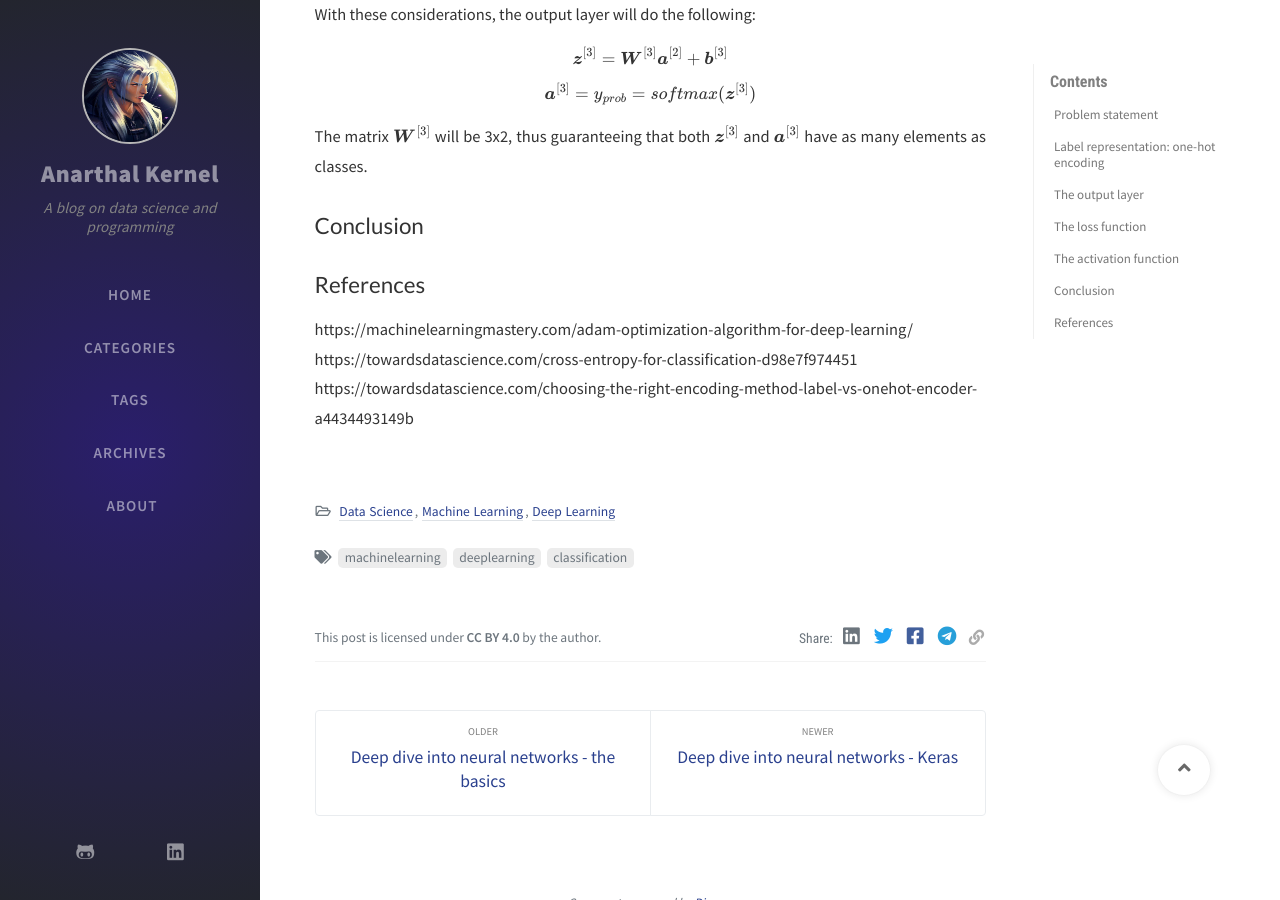
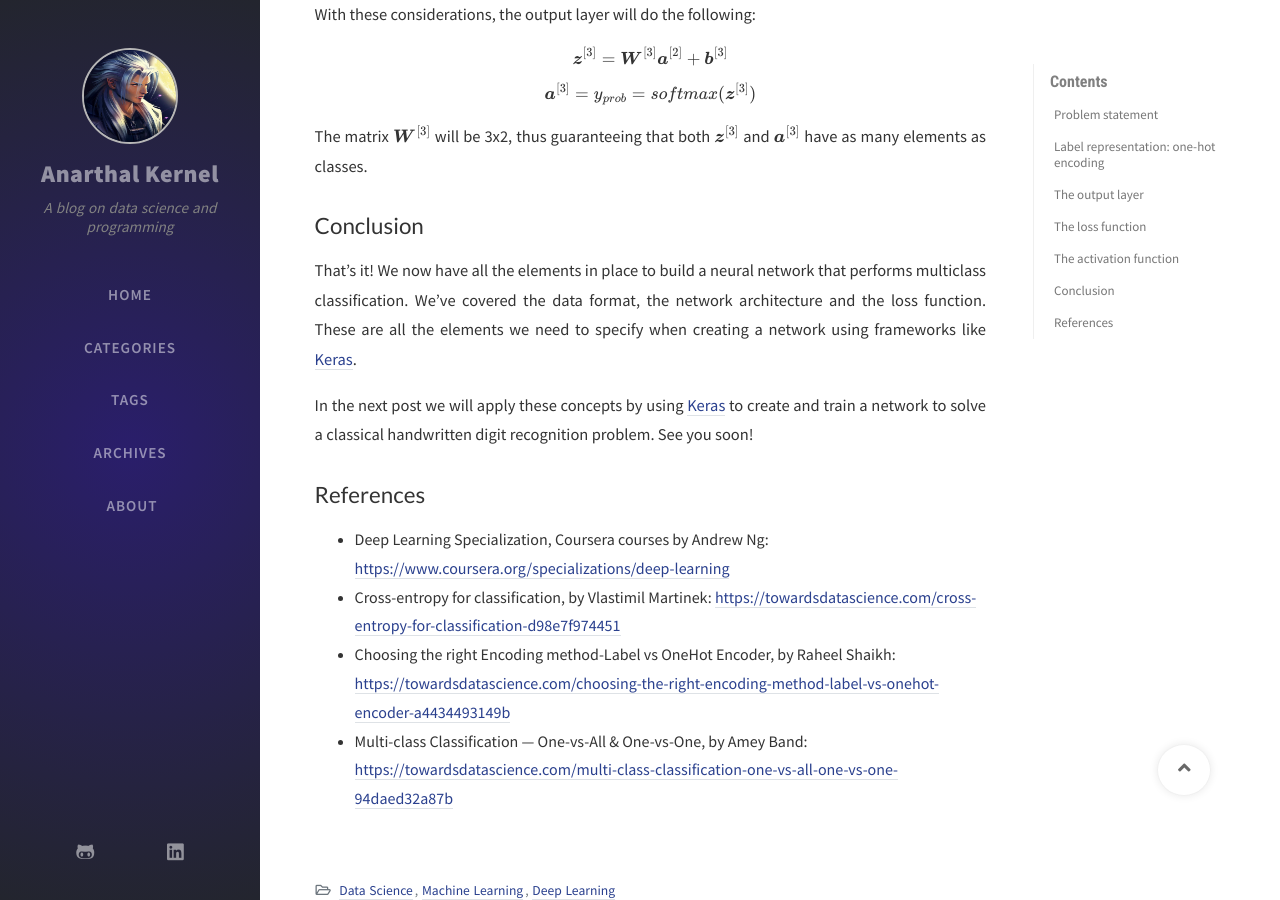
Before and after one commit to anarthal/blog, a Jekyll site: the page built from _posts/2020-08-14-neural-networks-multiclass.md, in a window 1280 px wide and 900 px high, scrolled down 4585 px. Built offline with Jekyll 4.4.1, drawn with Linux system fonts in a browser that asks for light colours; nearby versions of some CDN libraries; comment, search, counter and statistics services are not loaded.

Commit message:
Finished neural networks multiclass

```diff
--- a/_posts/2020-08-14-neural-networks-multiclass.md
+++ b/_posts/2020-08-14-neural-networks-multiclass.md
@@ -147,12 +147,13 @@ The matrix $$ \boldsymbol W^{[3]} $$ will be 3x2, thus guaranteeing that both $$
 
 ## Conclusion
 
+That's it! We now have all the elements in place to build a neural network that performs multiclass classification. We've covered the data format, the network architecture and the loss function. These are all the elements we need to specify when creating a network using frameworks like [Keras](https://keras.io/).
 
-
+In the next post we will apply these concepts by using [Keras](https://keras.io/) to create and train a network to solve a classical handwritten digit recognition problem. See you soon!
 
 ## References
 
-
-https://machinelearningmastery.com/adam-optimization-algorithm-for-deep-learning/
-https://towardsdatascience.com/cross-entropy-for-classification-d98e7f974451
-https://towardsdatascience.com/choosing-the-right-encoding-method-label-vs-onehot-encoder-a4434493149b
+* Deep Learning Specialization, Coursera courses by Andrew Ng: <https://www.coursera.org/specializations/deep-learning>
+* Cross-entropy for classification, by Vlastimil Martinek: <https://towardsdatascience.com/cross-entropy-for-classification-d98e7f974451>
+* Choosing the right Encoding method-Label vs OneHot Encoder, by Raheel Shaikh: <https://towardsdatascience.com/choosing-the-right-encoding-method-label-vs-onehot-encoder-a4434493149b>
+* Multi-class Classification — One-vs-All & One-vs-One, by Amey Band: <https://towardsdatascience.com/multi-class-classification-one-vs-all-one-vs-one-94daed32a87b>
```
Also changed, not shown: _posts/2020-08-05-neural-networks.md (+1 -1 lines), _posts/2020-08-31-neural-networks-keras.md (+2 -0 lines).
